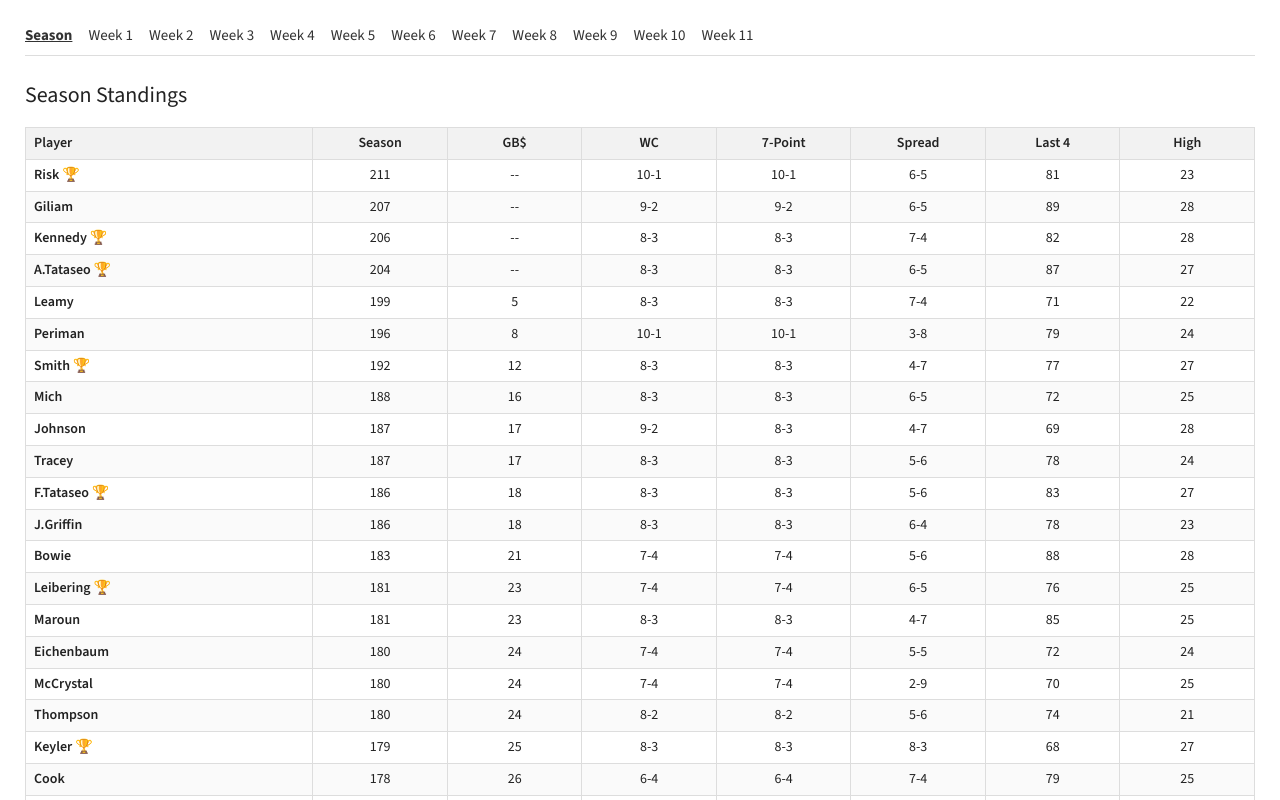
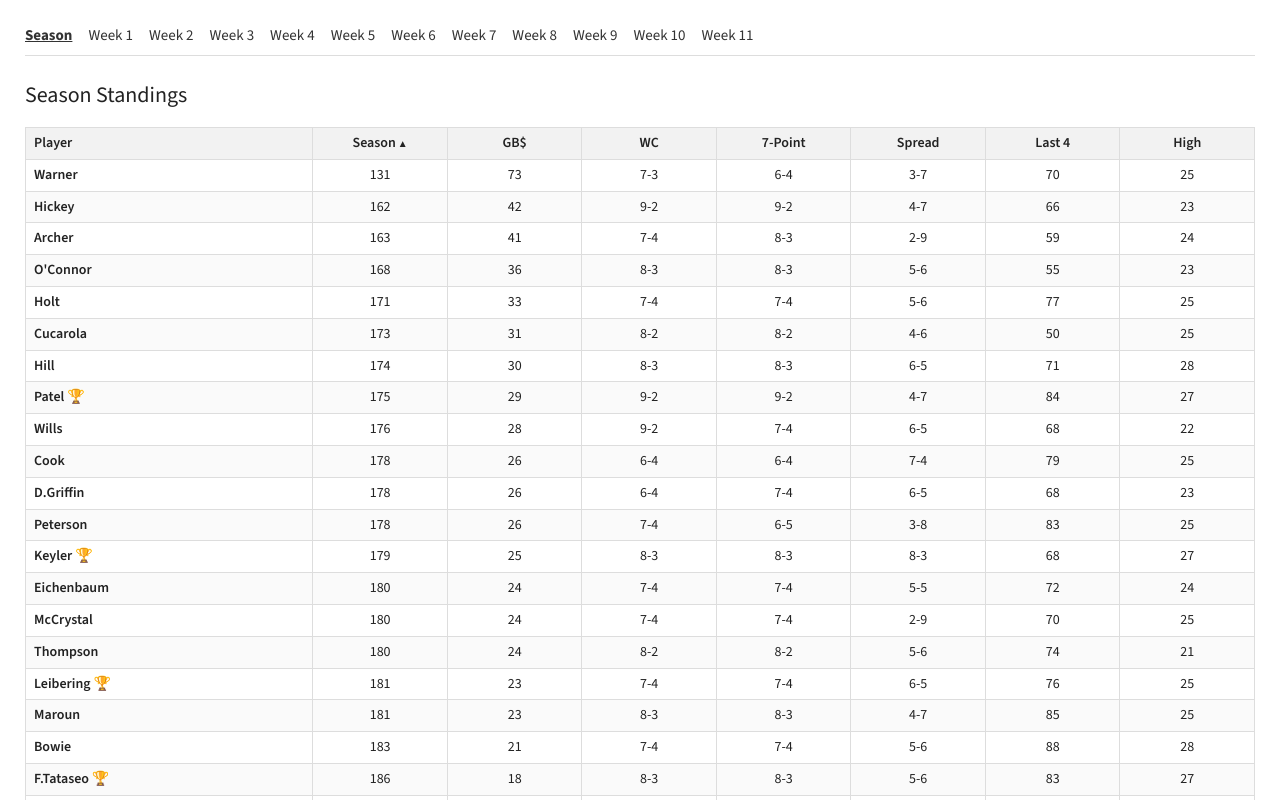
Before and after one commit to ryanmccrystal/nfl-pick-em, a plain HTML site: page index.html in a window 1280 px wide. Both pictures are taken after a click on the element "Season". Shown: the top 800 px of the page. Drawn offline with nearby package versions, Linux system fonts and the light colour scheme.

Commit message:
Update index.html

```diff
--- a/index.html
+++ b/index.html
@@ -272,9 +272,8 @@ async function loadData() {
     // Build week navigation
     const weekNav = document.getElementById("week-nav");
 
-    weekNav.innerHTML = Array.from({ length: 18 }, (_, i) => {
+    weekNav.innerHTML = `<a href="./">Season</a>` + Array.from({ length: 18 }, (_, i) => {
       const number = i + 1;
-
       return `
         <a href="?week=${number}"
            class="${number === weekNumber ? 'active' : ''}">
@@ -683,6 +682,45 @@ function buildSeasonStandings(data, users) {
   });
   html += `</tbody></table>`;
   container.innerHTML = html;
+
+  // Make season standings sortable by clicking column headers.
+  const seasonTable = container.querySelector(".season-table");
+  const seasonHeaders = seasonTable.querySelectorAll("th");
+  let sortColumn = 1; // Season points
+  let sortDescending = true;
+
+  const sortSeasonTable = (column, descending) => {
+    const tbody = seasonTable.querySelector("tbody");
+    const rows = Array.from(tbody.querySelectorAll("tr"));
+    rows.sort((a, b) => {
+      const av = a.cells[column].textContent.trim();
+      const bv = b.cells[column].textContent.trim();
+      if (column === 0) return av.localeCompare(bv, undefined, {numeric:true,sensitivity:"base"}) * (descending ? -1 : 1);
+      const parseRecord = value => {
+        const match = value.match(/^(\\d+)-(\\d+)$/);
+        if (match) return Number(match[1]) * 1000 + Number(match[2]);
+        if (value === "--") return -Infinity;
+        return Number(value.replace(/,/g, "")) || 0;
+      };
+      return (parseRecord(av) - parseRecord(bv)) * (descending ? -1 : 1);
+    });
+    rows.forEach(row => tbody.appendChild(row));
+    seasonHeaders.forEach(th => th.classList.remove("sorted-asc", "sorted-desc"));
+    seasonHeaders[column].classList.add(descending ? "sorted-desc" : "sorted-asc");
+  };
+
+  seasonHeaders.forEach((header, column) => {
+    header.style.cursor = "pointer";
+    header.addEventListener("click", () => {
+      if (sortColumn === column) sortDescending = !sortDescending;
+      else {
+        sortColumn = column;
+        sortDescending = column === 1;
+      }
+      sortSeasonTable(column, sortDescending);
+    });
+  });
+  sortSeasonTable(1, true);
 }
 
 function buildPlayerPage(data, username, lastNames) {
```
